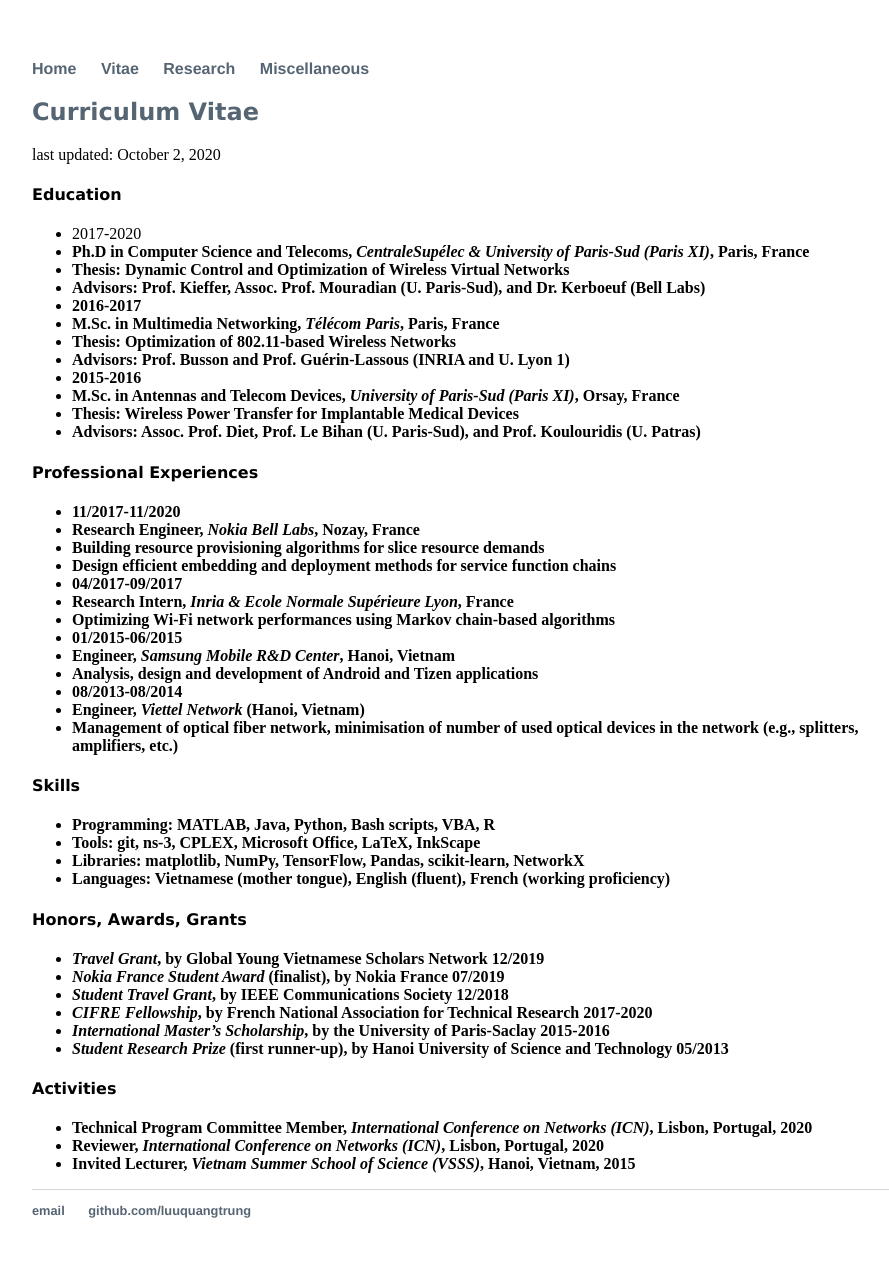
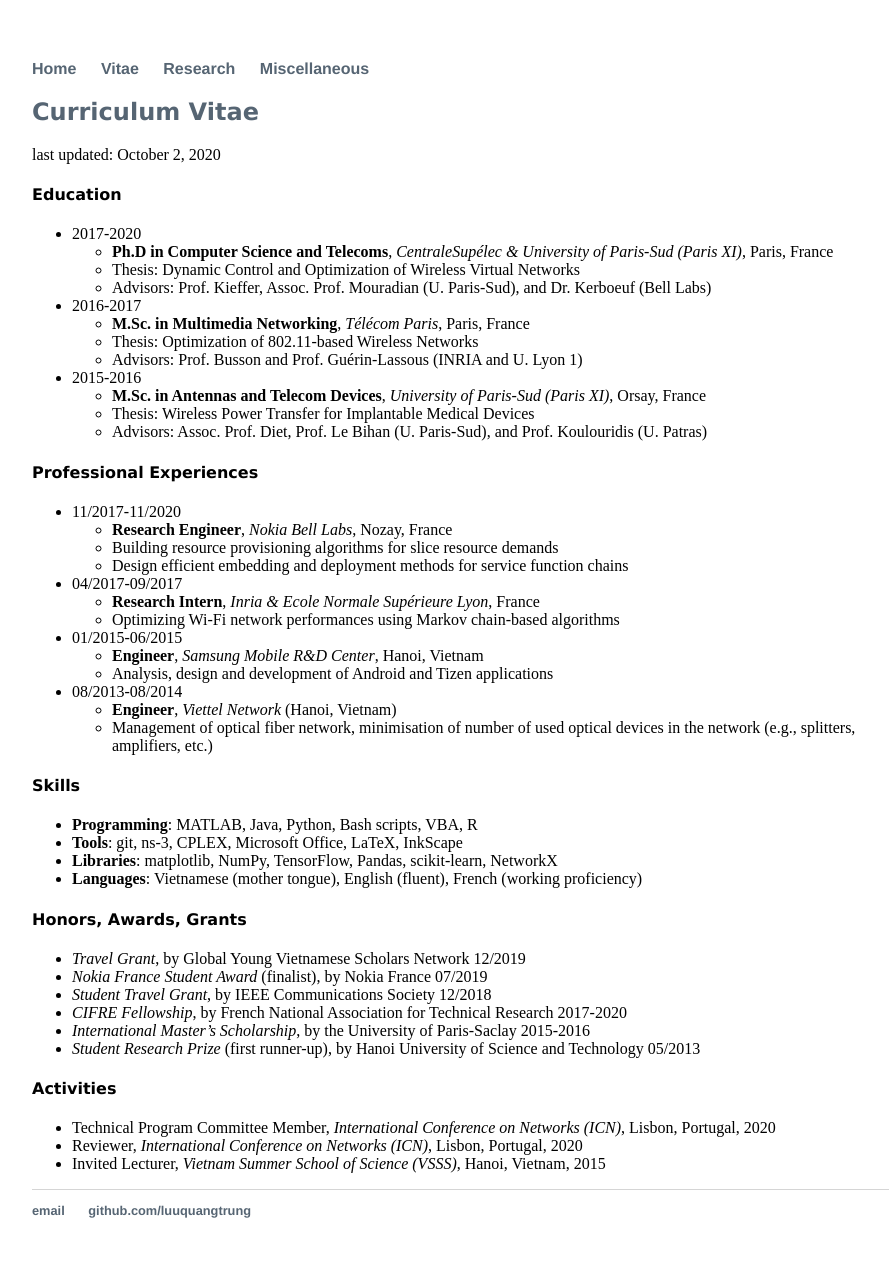
Before and after one commit to luuquangtrung/luuquangtrung.github.io_v1, a Jekyll site: the page built from vitae/index.html, in a window 1280 px wide. Shown: the whole page, without its empty margins (160-1049 px from the left). Built offline with Jekyll 4.4.1, drawn with Linux system fonts in a browser that asks for light colours.

Commit message:
update index of <vitae>

```diff
--- a/vitae/index.html
+++ b/vitae/index.html
@@ -10,50 +10,55 @@
 
 <div> <h4 style="font-family:verdana;">Education</h4> </div>
 <ul>
-	<li>
-		2017-2020
-		<li> <strong>Ph.D in Computer Science and Telecoms, <em>CentraleSupélec & University of Paris-Sud (Paris XI)</em>, Paris, France </li>
+	<li> 2017-2020 </li>
+	<ul>
+		<li> <strong>Ph.D in Computer Science and Telecoms</strong>, <em>CentraleSupélec & University of Paris-Sud (Paris XI)</em>, Paris, France </li>
 		<li> Thesis: Dynamic Control and Optimization of Wireless Virtual Networks </li>
 		<li> Advisors: Prof. Kieffer, Assoc. Prof. Mouradian (U. Paris-Sud), and Dr. Kerboeuf (Bell Labs) </li>
-	</li>
-	<li>
-		2016-2017
+	</ul>
+
+	<li> 2016-2017 </li>
+	<ul>
 		<li> <strong>M.Sc. in Multimedia Networking</strong>, <em>Télécom Paris</em>, Paris, France </li>
 		<li> Thesis: Optimization of 802.11-based Wireless Networks </li>
 		<li> Advisors: Prof. Busson and Prof. Guérin-Lassous (INRIA and U. Lyon 1) </li>
-	</li>
-	<li>
-		2015-2016
+	</ul>
+
+	<li> 2015-2016 </li>
+	<ul>
 		<li> <strong>M.Sc. in Antennas and Telecom Devices</strong>, <em>University of Paris-Sud (Paris XI)</em>, Orsay, France </li>
 		<li> Thesis: Wireless Power Transfer for Implantable Medical Devices </li>
 		<li> Advisors: Assoc. Prof. Diet, Prof. Le Bihan (U. Paris-Sud), and Prof. Koulouridis (U. Patras) </li>
-	</li>
+	</ul>
 </ul>
 
 
 <div> <h4 style="font-family:verdana;">Professional Experiences</h4> </div>
 <ul>
-	<li>
-		11/2017-11/2020
+	<li> 11/2017-11/2020 </li>
+	<ul>
 		<li> <strong>Research Engineer</strong>, <em>Nokia Bell Labs</em>, Nozay, France </li>
 		<li> Building resource provisioning algorithms for slice resource demands </li>
 		<li> Design efficient embedding and deployment methods for service function chains </li>
-	</li>
-	<li>
-		04/2017-09/2017
+	</ul>
+
+	<li> 04/2017-09/2017 </li>
+	<ul>
 		<li> <strong>Research Intern</strong>, <em>Inria & Ecole Normale Supérieure Lyon</em>, France </li>
 		<li> Optimizing Wi-Fi network performances using Markov chain-based algorithms </li>
-	</li>
-	<li>
-		01/2015-06/2015
+	</ul>
+
+	<li> 01/2015-06/2015 </li>
+	<ul>
 		<li> <strong>Engineer</strong>, <em>Samsung Mobile R&D Center</em>, Hanoi, Vietnam </li>
 		<li> Analysis, design and development of Android and Tizen applications </li>
-	</li>
-	<li>
-		08/2013-08/2014
+	</ul>
+
+	<li> 08/2013-08/2014 </li>
+	<ul>
 		<li> <strong>Engineer</strong>, <em>Viettel Network</em> (Hanoi, Vietnam) </li>
 		<li> Management of optical fiber network, minimisation of number of used optical devices in the network (e.g., splitters, amplifiers, etc.) </li>
-	</li>
+	</ul>
 </ul>
 
 
```
